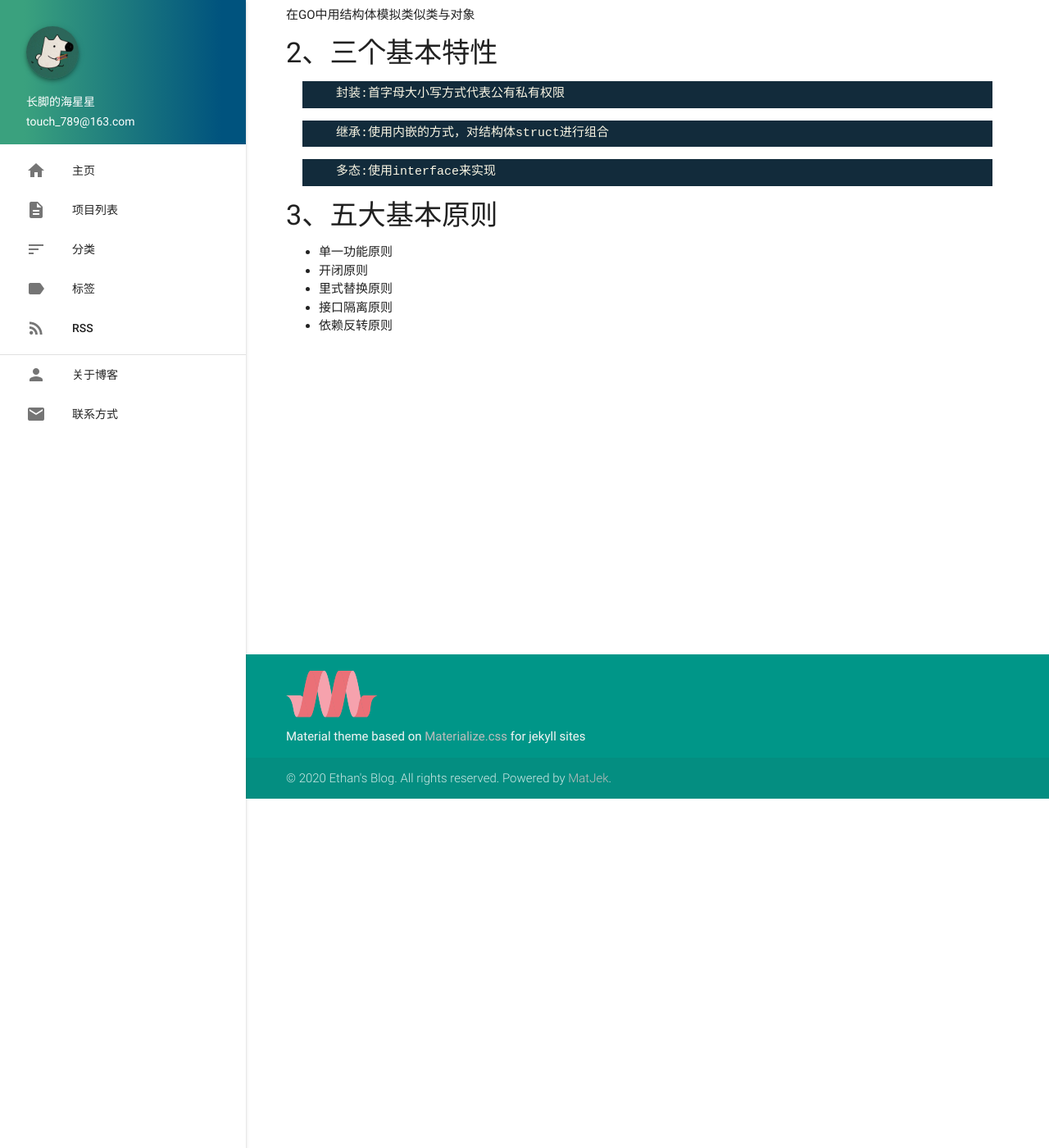
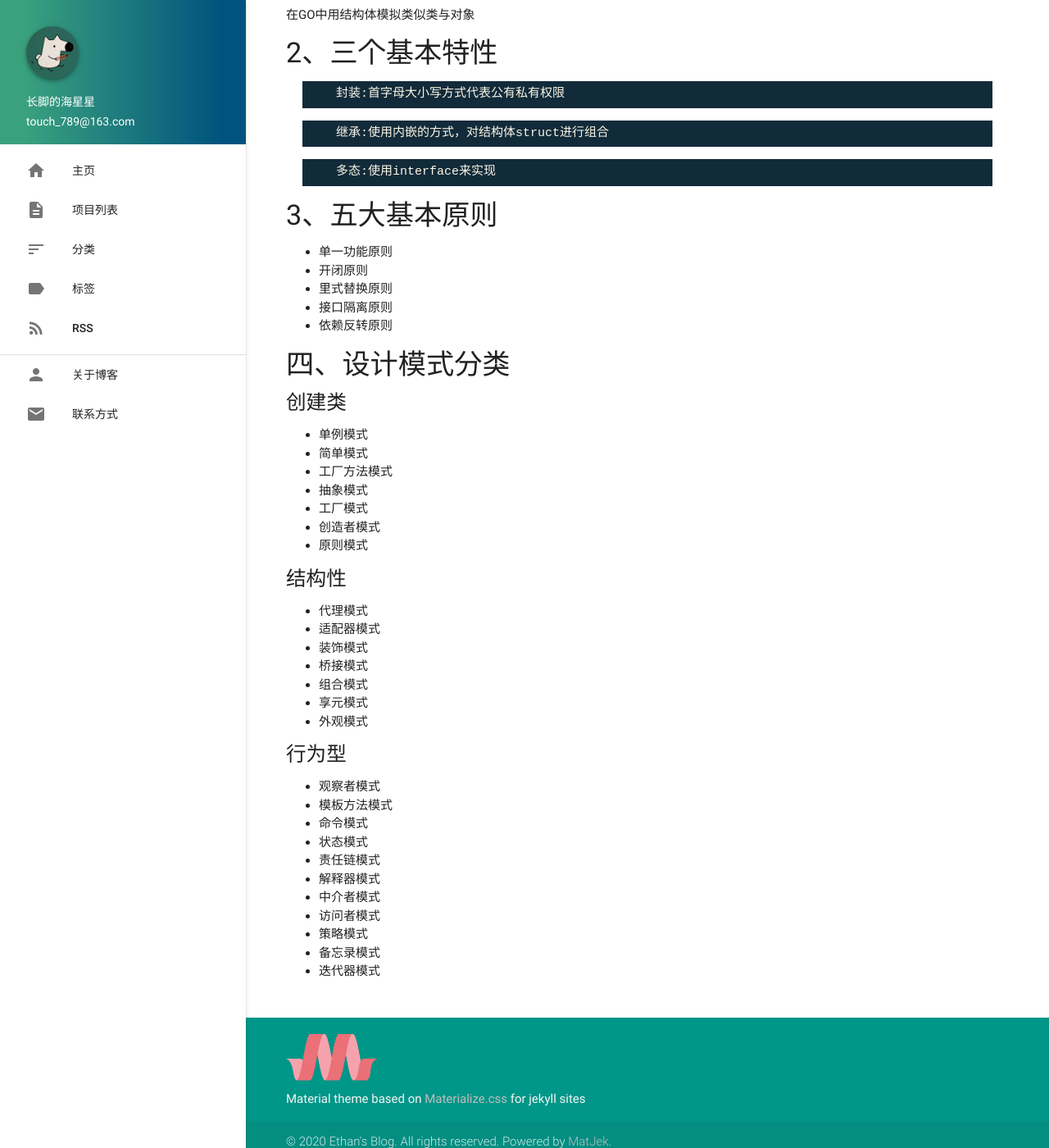
Before and after one commit to EthanChenLi/EthanChenLi.github.io, a Jekyll site: the page built from _posts/2020-5-14-go.md, in a window 1280 px wide and 1400 px high, scrolled down 426 px. Shown: the whole window at 82% size. Built offline with Jekyll 4.4.1, drawn with Linux system fonts in a browser that asks for light colours; comment, search, counter and statistics services are not loaded; some of the changed text lies outside the part shown.

Commit message:
no message

```diff
--- a/_posts/2020-5-14-go.md
+++ b/_posts/2020-5-14-go.md
@@ -1,6 +1,6 @@
 ---
 layout: post
-title:  "GOLANG设计模式基础"
+title:  "GOLANG设计模式基础和分类"
 date:   2020-5-14 10:43:00 +0800
 categories: go
 tags: go
@@ -30,3 +30,35 @@ OOP基础包括如下：
 * 里式替换原则
 * 接口隔离原则
 * 依赖反转原则
+
+#### 四、设计模式分类
+##### 创建类
+* 单例模式
+* 简单模式
+* 工厂方法模式
+* 抽象模式
+* 工厂模式
+* 创造者模式
+* 原则模式
+
+##### 结构性
+* 代理模式
+* 适配器模式
+* 装饰模式
+* 桥接模式
+* 组合模式
+* 享元模式
+* 外观模式
+
+##### 行为型
+* 观察者模式
+* 模板方法模式
+* 命令模式
+* 状态模式
+* 责任链模式
+* 解释器模式
+* 中介者模式
+* 访问者模式
+* 策略模式
+* 备忘录模式
+* 迭代器模式
```
